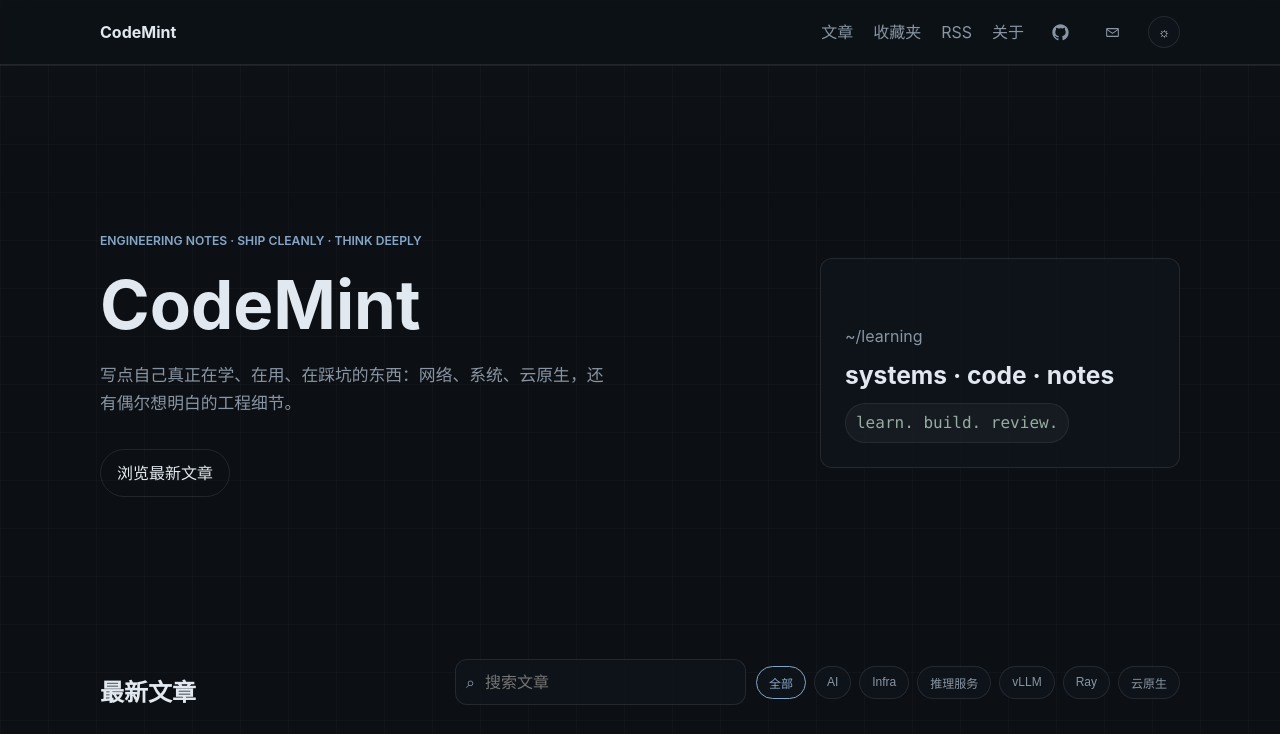
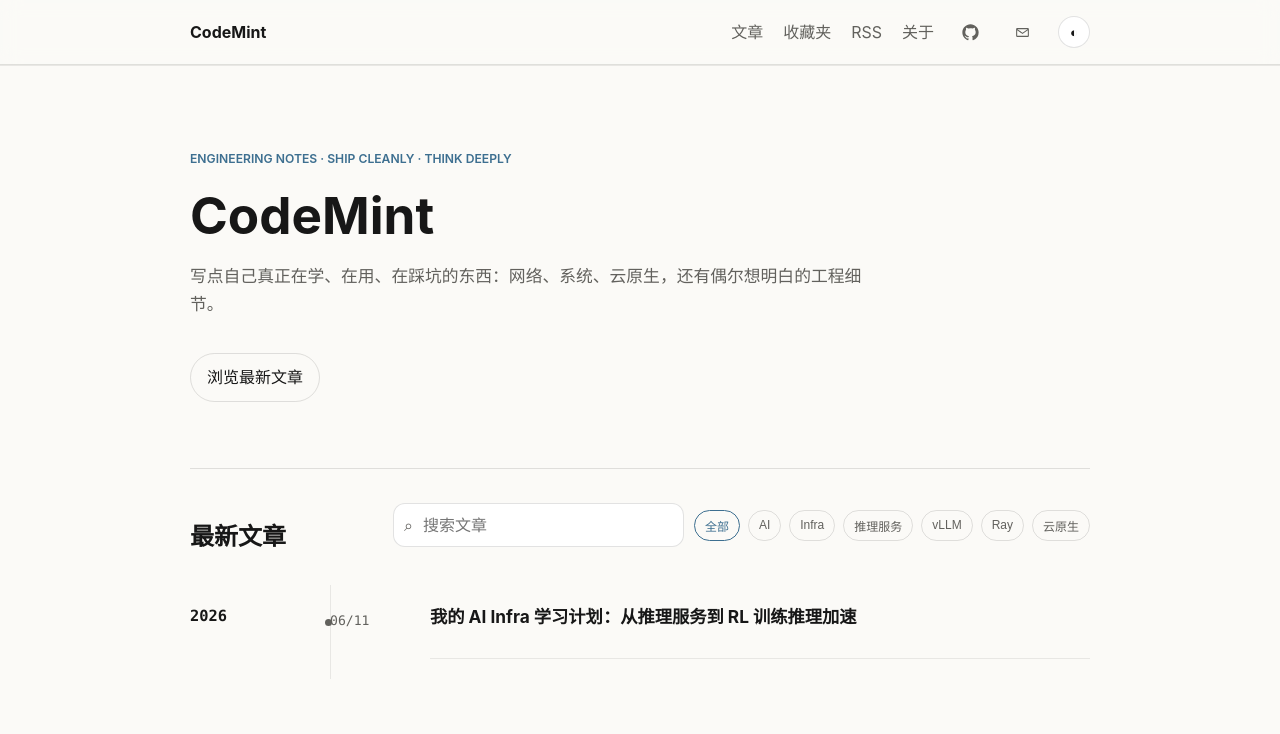
Before and after one commit to SimonMing47/SimonMing47.github.io, an Eleventy site: page src/index.njk in a window 1280 px wide. Shown: the top 734 px of the page. Built offline with nearby package versions, Linux system fonts and the light colour scheme; Eleventy itself is replaced by a stand-in of ours; files that its build step writes are made by us from their sources.

Commit message:
style: make homepage content-first and default light

```diff
--- a/src/assets/css/style.css
+++ b/src/assets/css/style.css
@@ -1,14 +1,14 @@
 :root {
-  --bg: #f6f7f8;
-  --surface: rgba(255, 255, 255, 0.72);
-  --surface-strong: rgba(255, 255, 255, 0.86);
-  --surface-soft: rgba(255, 255, 255, 0.46);
-  --text: #11151b;
-  --muted: #66707d;
-  --line: rgba(17, 21, 27, 0.1);
-  --line-dark: rgba(17, 21, 27, 0.08);
-  --accent: #5f8bbd;
-  --accent-2: #7f9f91;
+  --bg: #fbfaf7;
+  --surface: #ffffff;
+  --surface-strong: rgba(251, 250, 247, 0.92);
+  --surface-soft: #f4f2ed;
+  --text: #171717;
+  --muted: #62615d;
+  --line: rgba(23, 23, 23, 0.12);
+  --line-dark: rgba(23, 23, 23, 0.08);
+  --accent: #3d6f90;
+  --accent-2: #50745e;
   --glass-shadow: none;
   --glass-edge: none;
   --radius: 12px;
@@ -36,11 +36,7 @@ body {
   margin: 0;
   font-family: "SF Pro Text", "PingFang SC", "Microsoft YaHei", sans-serif;
   color: var(--text);
-  background:
-    linear-gradient(rgba(17, 21, 27, 0.026) 1px, transparent 1px),
-    linear-gradient(90deg, rgba(17, 21, 27, 0.026) 1px, transparent 1px),
-    var(--bg);
-  background-size: 48px 48px, 48px 48px, auto;
+  background: var(--bg);
   min-height: 100vh;
   line-height: 1.65;
   overflow-x: hidden;
@@ -59,8 +55,7 @@ body {
   inset: 0;
   z-index: -1;
   pointer-events: none;
-  background: linear-gradient(180deg, rgba(255, 255, 255, 0.03), transparent 30%);
-  opacity: 0.45;
+  display: none;
 }
 
 a {
@@ -76,7 +71,7 @@ table {
 }
 
 .container {
-  width: min(1080px, 92vw);
+  width: min(900px, 92vw);
   margin: 0 auto;
 }
 
@@ -84,8 +79,8 @@ table {
   position: sticky;
   top: 0;
   z-index: 20;
-  backdrop-filter: blur(14px);
-  -webkit-backdrop-filter: blur(14px);
+  backdrop-filter: blur(10px);
+  -webkit-backdrop-filter: blur(10px);
   background: color-mix(in srgb, var(--surface-strong) 90%, transparent);
   border-bottom: 1px solid var(--line);
   box-shadow: 0 1px 0 var(--line-dark);
@@ -158,20 +153,18 @@ table {
 }
 
 .hero {
-  min-height: 560px;
+  min-height: auto;
   display: grid;
   align-items: center;
-  padding: 74px 0 36px;
+  padding: 84px 0 54px;
 }
 
 .hero-inner {
-  display: grid;
-  grid-template-columns: minmax(0, 1.05fr) minmax(320px, 0.95fr);
-  gap: 42px;
-  align-items: center;
+  display: block;
 }
 
 .hero-copy {
+  max-width: 760px;
   animation: riseIn 0.7s ease both;
 }
 
@@ -194,13 +187,13 @@ h4 {
 }
 
 h1 {
-  font-size: clamp(2.72rem, 4.2rem, 4.2rem);
-  margin: 14px 0;
+  font-size: clamp(2.4rem, 3.2rem, 3.2rem);
+  margin: 16px 0 12px;
   letter-spacing: 0;
 }
 
 .hero .sub-title {
-  max-width: 520px;
+  max-width: 680px;
   color: var(--muted);
   font-size: 1.05rem;
 }
@@ -213,7 +206,7 @@ h1 {
   color: var(--text);
   background: transparent;
   padding: 10px 16px;
-  margin-top: 14px;
+  margin-top: 18px;
   border-radius: 999px;
   box-shadow: none;
   transition: border-color 0.2s, color 0.2s;
@@ -223,68 +216,6 @@ h1 {
 .btn-primary:focus-visible {
   border-color: var(--accent);
   color: var(--accent);
-}
-
-.liquid-device {
-  position: relative;
-  min-height: 260px;
-  animation: riseIn 0.9s ease 0.1s both;
-}
-
-.liquid-device::before {
-  content: none;
-}
-
-.glass-panel {
-  position: absolute;
-  overflow: hidden;
-  border: 1px solid var(--line);
-  border-radius: var(--radius);
-  background: var(--surface);
-  backdrop-filter: none;
-  -webkit-backdrop-filter: none;
-  box-shadow: none;
-}
-
-[data-theme="dark"] .glass-panel {
-  background: var(--surface);
-}
-
-.glass-panel::before {
-  content: none;
-}
-
-.panel-main {
-  width: min(360px, 100%);
-  min-height: 210px;
-  right: 0;
-  top: 24px;
-  padding: 24px;
-  display: flex;
-  flex-direction: column;
-  justify-content: flex-end;
-  gap: 12px;
-}
-
-.panel-main strong {
-  position: relative;
-  font-size: 1.54rem;
-  line-height: 1.2;
-}
-
-.panel-main code {
-  position: relative;
-  width: fit-content;
-  color: var(--accent-2);
-  background: var(--surface-soft);
-  border: 1px solid var(--line-dark);
-  border-radius: 999px;
-  padding: 6px 10px;
-}
-
-.panel-kicker {
-  position: relative;
-  color: var(--muted);
 }
 
 .profile-note,
@@ -390,8 +321,10 @@ h1 {
   justify-content: space-between;
   align-items: flex-start;
   gap: 18px;
-  margin-bottom: 14px;
-  margin-top: 34px;
+  margin-bottom: 8px;
+  margin-top: 12px;
+  padding-top: 34px;
+  border-top: 1px solid var(--line);
 }
 
 .tools-row {
@@ -411,7 +344,7 @@ h1 {
   background: var(--surface);
   color: var(--muted);
   border-radius: var(--radius);
-  padding: 8px 10px;
+  padding: 7px 10px;
   backdrop-filter: none;
   -webkit-backdrop-filter: none;
   box-shadow: none;
@@ -429,22 +362,22 @@ h1 {
 .timeline {
   position: relative;
   display: grid;
-  gap: 30px;
-  padding: 12px 0 18px;
+  gap: 24px;
+  padding: 6px 0 18px;
 }
 
 .timeline-year-group {
   position: relative;
   display: grid;
-  grid-template-columns: 120px minmax(0, 1fr);
-  gap: 58px;
+  grid-template-columns: 96px minmax(0, 1fr);
+  gap: 44px;
 }
 
 .timeline-year {
   position: sticky;
   top: 98px;
   align-self: start;
-  margin: 24px 0 0;
+  margin: 22px 0 0;
   color: var(--text);
   font-family: "SF Mono", "Fira Code", "Consolas", "Courier New", monospace;
   font-size: 0.96rem;
@@ -469,9 +402,9 @@ h1 {
 .timeline-item {
   position: relative;
   display: grid;
-  grid-template-columns: 86px minmax(0, 1fr);
-  gap: 34px;
-  padding: 24px 0;
+  grid-template-columns: 72px minmax(0, 1fr);
+  gap: 28px;
+  padding: 20px 0;
   animation: riseIn 0.42s ease both;
 }
 
@@ -479,7 +412,7 @@ h1 {
   content: "";
   position: absolute;
   left: -5px;
-  top: 39px;
+  top: 34px;
   width: 7px;
   height: 7px;
   border-radius: 999px;
@@ -500,13 +433,13 @@ h1 {
 
 .timeline-content {
   position: relative;
-  padding: 0 0 24px;
+  padding: 0 0 20px;
   border-bottom: 1px solid var(--line-dark);
 }
 
 .timeline-content h3 {
   margin: 2px 0 10px;
-  font-size: 1.12rem;
+  font-size: 1.08rem;
 }
 
 .timeline-content h3 a {
@@ -545,14 +478,14 @@ h1 {
   border: 1px solid var(--line);
   color: var(--muted);
   border-radius: 999px;
-  padding: 3px 10px;
-  background: var(--surface);
+  padding: 3px 9px;
+  background: transparent;
   backdrop-filter: none;
   -webkit-backdrop-filter: none;
 }
 
 .tag-btn {
-  padding: 7px 12px;
+  padding: 6px 10px;
   cursor: pointer;
 }
 
@@ -756,23 +689,11 @@ h1 {
   }
 
   .hero-inner {
-    grid-template-columns: 1fr;
-    gap: 26px;
+    display: block;
   }
 
   h1 {
-    font-size: 2.36rem;
-  }
-
-  .liquid-device {
-    min-height: 205px;
-  }
-
-  .panel-main {
-    right: auto;
-    left: 0;
-    width: 100%;
-    min-height: 180px;
+    font-size: 2.24rem;
   }
 
   .nav-links {
--- a/src/assets/js/main.js
+++ b/src/assets/js/main.js
@@ -1,6 +1,6 @@
 function initTheme() {
   const saved = localStorage.getItem("codemint-theme");
-  const theme = saved || "dark";
+  const theme = saved || "light";
   document.documentElement.dataset.theme = theme;
 
   const toggle = document.querySelector("#theme-toggle");
--- a/src/index.njk
+++ b/src/index.njk
@@ -11,13 +11,6 @@ description: 写点自己真正在学、在用、在踩坑的东西：网络、
         <h1>CodeMint</h1>
         <p class="sub-title">写点自己真正在学、在用、在踩坑的东西：网络、系统、云原生，还有偶尔想明白的工程细节。</p>
         <a href="#latest" class="btn-primary">浏览最新文章</a>
-      </div>
-      <div class="liquid-device" aria-hidden="true">
-        <div class="glass-panel panel-main">
-          <span class="panel-kicker">~/learning</span>
-          <strong>systems · code · notes</strong>
-          <code>learn. build. review.</code>
-        </div>
       </div>
     </div>
   </section>
```
